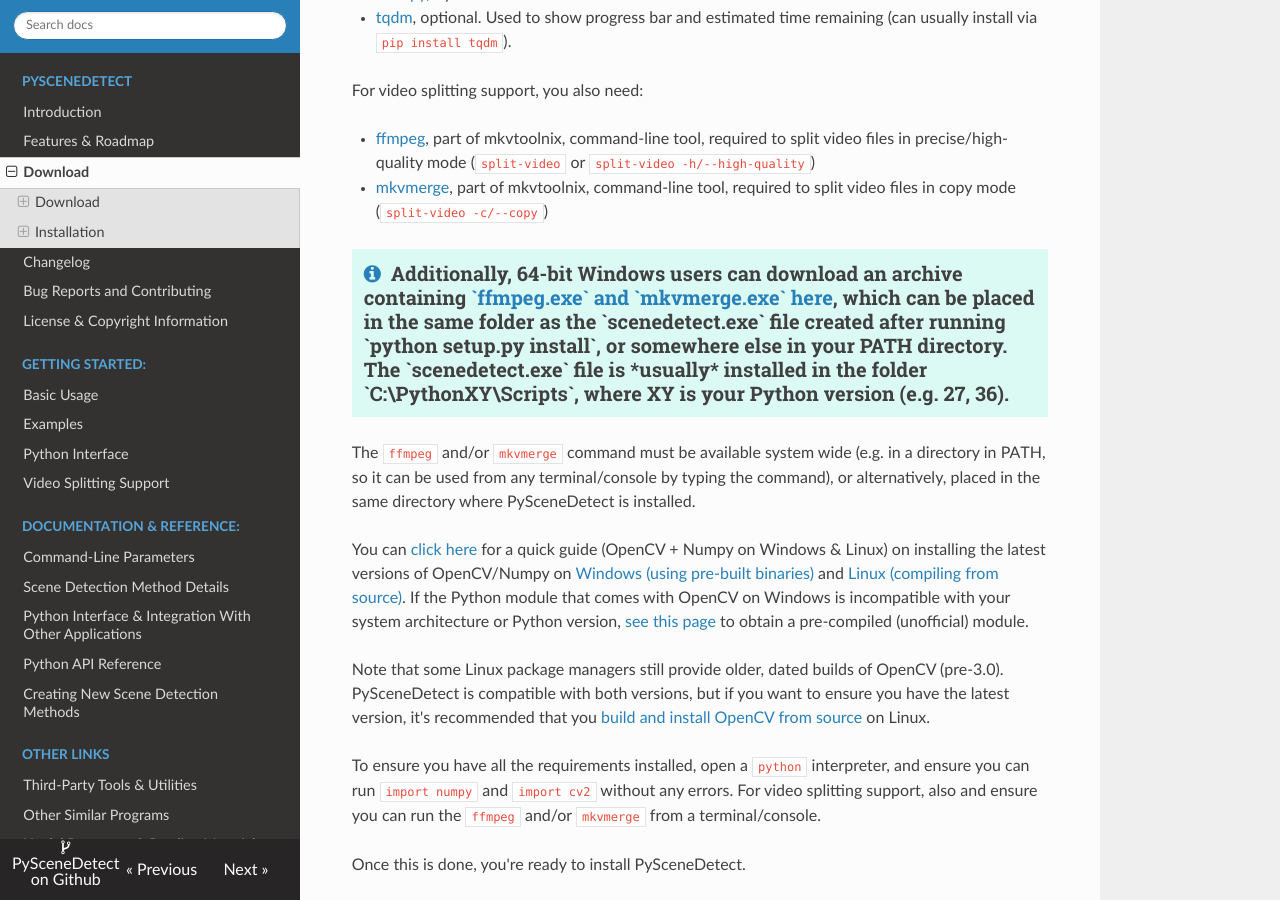
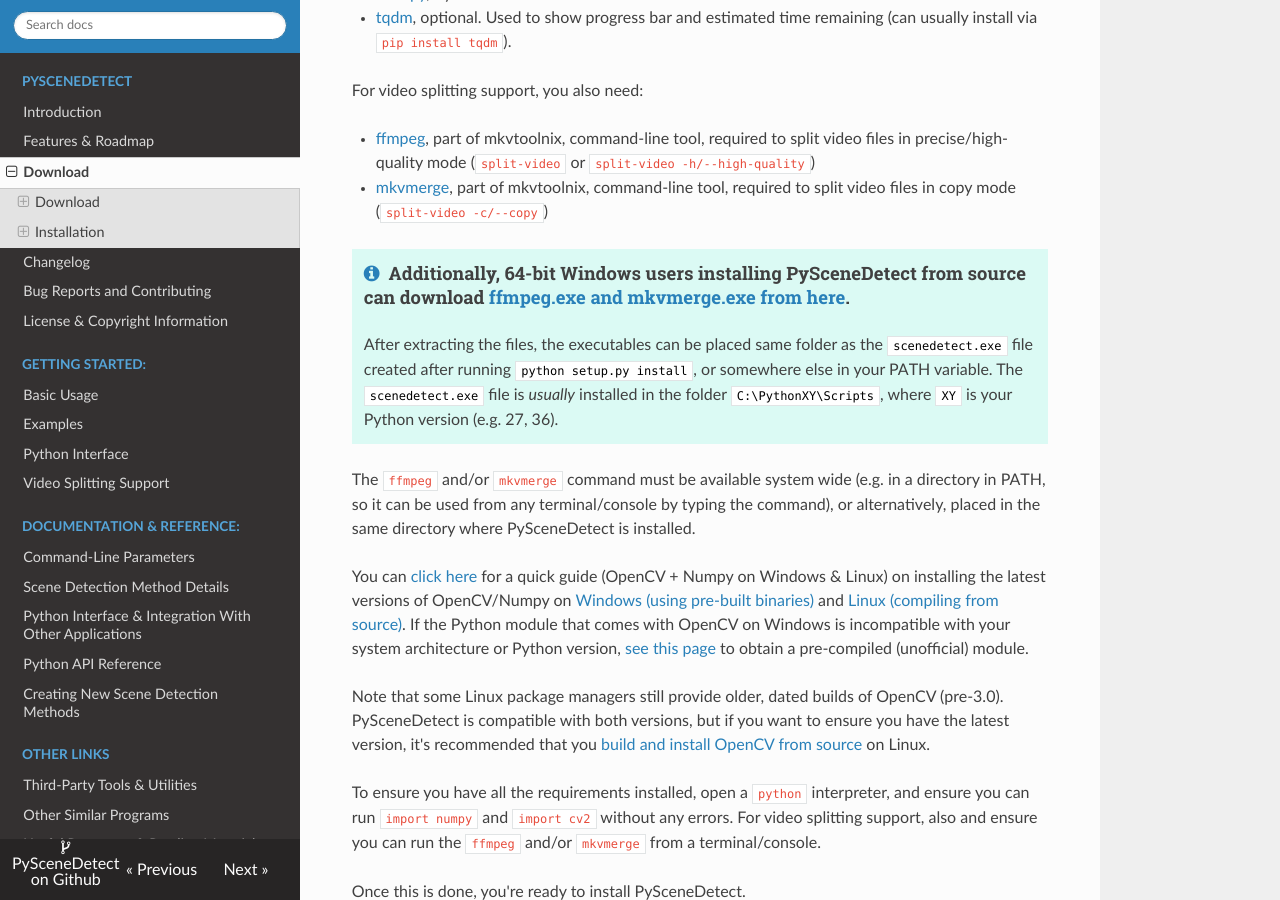
Before and after one commit to vovamushak/PySceneDetect, an MkDocs documentation site: the page built from docs/download.md, in a window 1280 px wide and 900 px high, scrolled down 1644 px. Built offline with MkDocs 1.6.1, drawn with Linux system fonts in a browser that asks for light colours; nearby versions of some CDN libraries; old or Windows-style settings are respelled for this version of MkDocs.

Commit message:
Update docs styling on download/install page.

```diff
--- a/docs/download.md
+++ b/docs/download.md
@@ -59,7 +59,7 @@ For video splitting support, you also need:
 
 
 <div class="important">
-<h3 class="wy-text-neutral"><span class="fa fa-info-circle wy-text-info"></span>&nbsp; Additionally, 64-bit Windows users can download an archive containing <a href="https://github.com/Breakthrough/PySceneDetect/blob/resources/third-party/split-video-progams-win64.7z?raw=true">`ffmpeg.exe` and `mkvmerge.exe` here</a>, which can be placed in the same folder as the `scenedetect.exe` file created after running `python setup.py install`, or somewhere else in your PATH directory.  The `scenedetect.exe` file is *usually* installed in the folder `C:\PythonXY\Scripts`, where XY is your Python version (e.g. 27, 36).
+<h4 class="wy-text-neutral"><span class="fa fa-info-circle wy-text-info"></span>&nbsp; Additionally, 64-bit Windows users installing PySceneDetect from source can download <a href="https://github.com/Breakthrough/PySceneDetect/blob/resources/third-party/split-video-progams-win64.7z?raw=true">ffmpeg.exe and mkvmerge.exe from here</a>.</h4> After extracting the files, the executables can be placed same folder as the <tt>scenedetect.exe</tt> file created after running <tt>python setup.py install</tt>, or somewhere else in your PATH variable.  The <tt>scenedetect.exe</tt> file is <i>usually</i> installed in the folder <tt>C:\PythonXY\Scripts</tt>, where <tt>XY</tt> is your Python version (e.g. 27, 36).
 </div>
 
 
```
